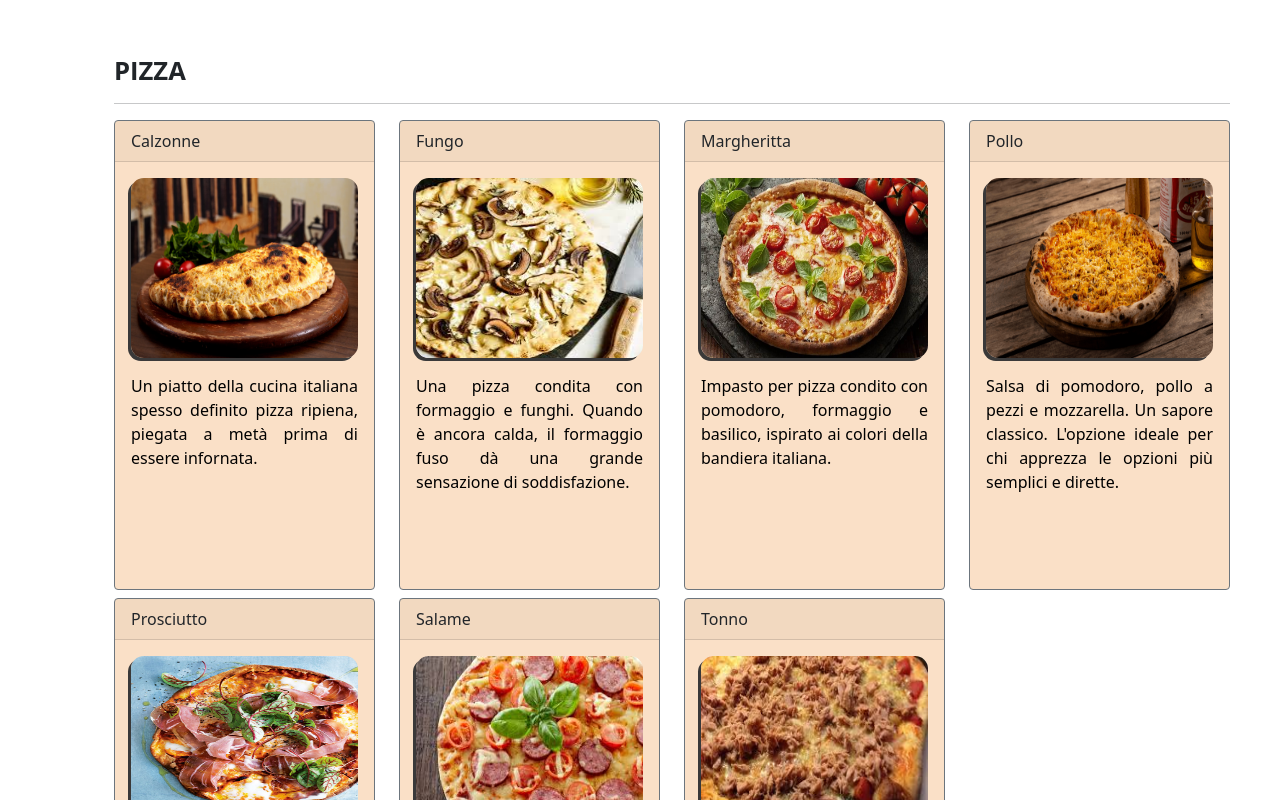
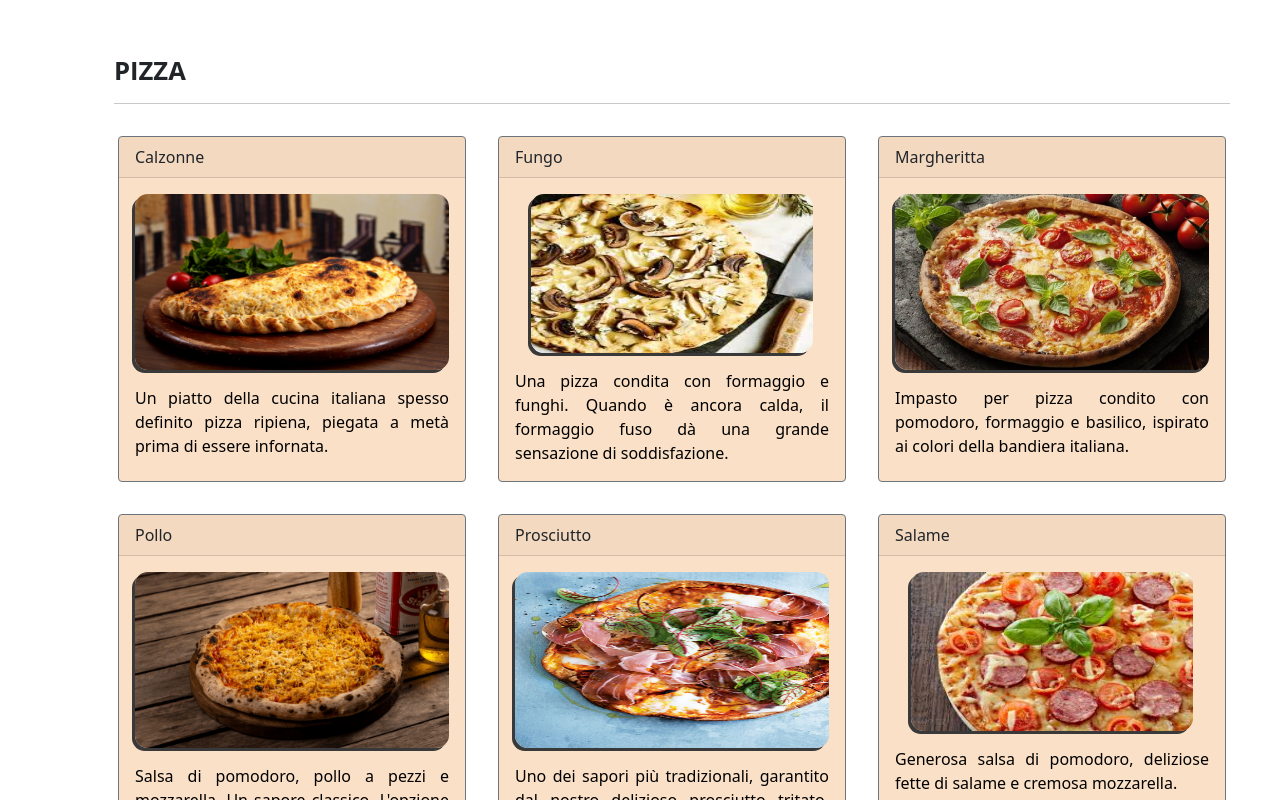
Before and after one commit to Carchedi/multilanguage-menu, a React (Vite) app: page / in a window 1280 px wide. Shown: the part 840-1640 px from the top of the page. Built offline with nearby package versions, Linux system fonts and the light colour scheme; some icons are missing.

Commit message:
Grid size dfefinition

```diff
--- a/src/components/contactUs.jsx
+++ b/src/components/contactUs.jsx
@@ -31,17 +31,7 @@ function ContactUs(props){
                 <h1>{props.name}</h1>
                 <hr/>
                 <div class="row">
-                    <div class="col-md-3">
-                        <div class="card mb-2 align-items-center justify-content-center">
-                            <div class="card-body">
-                                <Phone />
-                            </div>
-                            <div class="card-body">
-                                <a href="tel:(32)999735726">+55 32 99973-5726</a>
-                            </div>
-                        </div>
-                    </div>
-                    <div class="col-md-3">
+                    <div class="col-md-4 col-sm-6">
                         <div class="card mb-2 align-items-center justify-content-center">
                             <div class="card-body">
                                 <Mail />
@@ -51,7 +41,7 @@ function ContactUs(props){
                             </div>
                         </div>
                     </div>
-                    <div class="col-md-3">
+                    <div class="col-md-4 col-sm-6">
                         <div class="card mb-2 align-items-center justify-content-center" >
                             <div class="card-body">
                                 <Instagram />
@@ -61,7 +51,7 @@ function ContactUs(props){
                             </div>
                         </div>
                     </div>
-                    <div class="col-md-3">
+                    <div class="col-md-4 col-sm-6">
                         <div class="card mb-2 align-items-center justify-content-center" >
                             <div class="card-body">
                                 <Whatsapp />
--- a/src/components/menuItem.css
+++ b/src/components/menuItem.css
@@ -6,7 +6,6 @@ p {
     padding-top: 1rem;
     text-align: justify;
     text-justify: inter-word;
-    height: 215px;
 }
 
 p:first-letter {
@@ -15,14 +14,13 @@ p:first-letter {
 
 .card {
     background-color: rgba(235, 141, 53, 0.274) !important;
-    min-height: 85%;
-    width: 100%;
     word-wrap: break-word;overflow: auto;
 }
 
 .imgCard {
     border-radius: .8rem;
-    width: 90%;
+    min-width: 90%;
+    aspect-ratio: 16/9;
     align-content: center;
     display: block;
     margin-left: auto;
--- a/src/components/menuItem.jsx
+++ b/src/components/menuItem.jsx
@@ -5,12 +5,10 @@ function MenuItem(props){
     const { t } = useTranslation();
 
     return(
-        <div className="card border-secondary mb-2">
+        <div className="card border-secondary" >
             <div className="card-header">{props.itemName}</div>
             <div className="card-body">
-                <img src={props.imgSrc} class="img-fluid imgCard" alt={props.imgAlt}
-                    style={{ width:'250px', height: '180px'}}
-                />
+                <img src={props.imgSrc} class="img-fluid imgCard" alt={props.imgAlt} />
                 <div className="textCard">
                     <p className="card-text limited">{props.itemDescription}</p>
                 </div>
--- a/src/components/section.jsx
+++ b/src/components/section.jsx
@@ -9,7 +9,7 @@ function Section(props){
             <hr/>
                 <div class="row">
                     {props.items.map(({imgSrc, itemName,itemDescription}) => (
-                        <div class="col-md-3 d-flex align-items-stretch">
+                        <div class="col-sm-6 col-md-4 d-flex align-items-stretch" style={{padding: "1rem"}}>
                             <MenuItem
                                 imgSrc={imgSrc}
                                 imgAlt={itemName}
```
